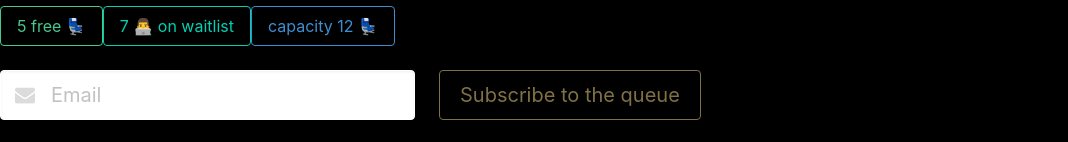
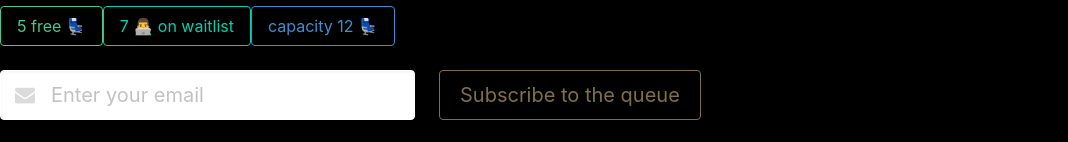
Before and after one commit to Progressbar/progressbar-coweb, a Vue app in the folder cowork-panel/: page /#/ in a window 1280 px wide. Shown: the part 156-298 px from the top of the page, without its empty margins (0-1068 px from the left). Built offline with nearby package versions, Linux system fonts and the light colour scheme.

Commit message:
subscribe text

```diff
--- a/cowork-panel/src/components/Subscribe.vue
+++ b/cowork-panel/src/components/Subscribe.vue
@@ -10,7 +10,7 @@
       <div class="columns">
             <div class="column is-narrow">
                   <div class="control has-icons-left has-icons-right">
-                        <input class="input is-medium is-white" type="email" placeholder="Email">
+                        <input class="input is-medium is-white" type="email" placeholder="Enter your email">
                         <span class="icon is-medium is-left">
                               <i class="fa fa-envelope"></i>
                         </span>
```
